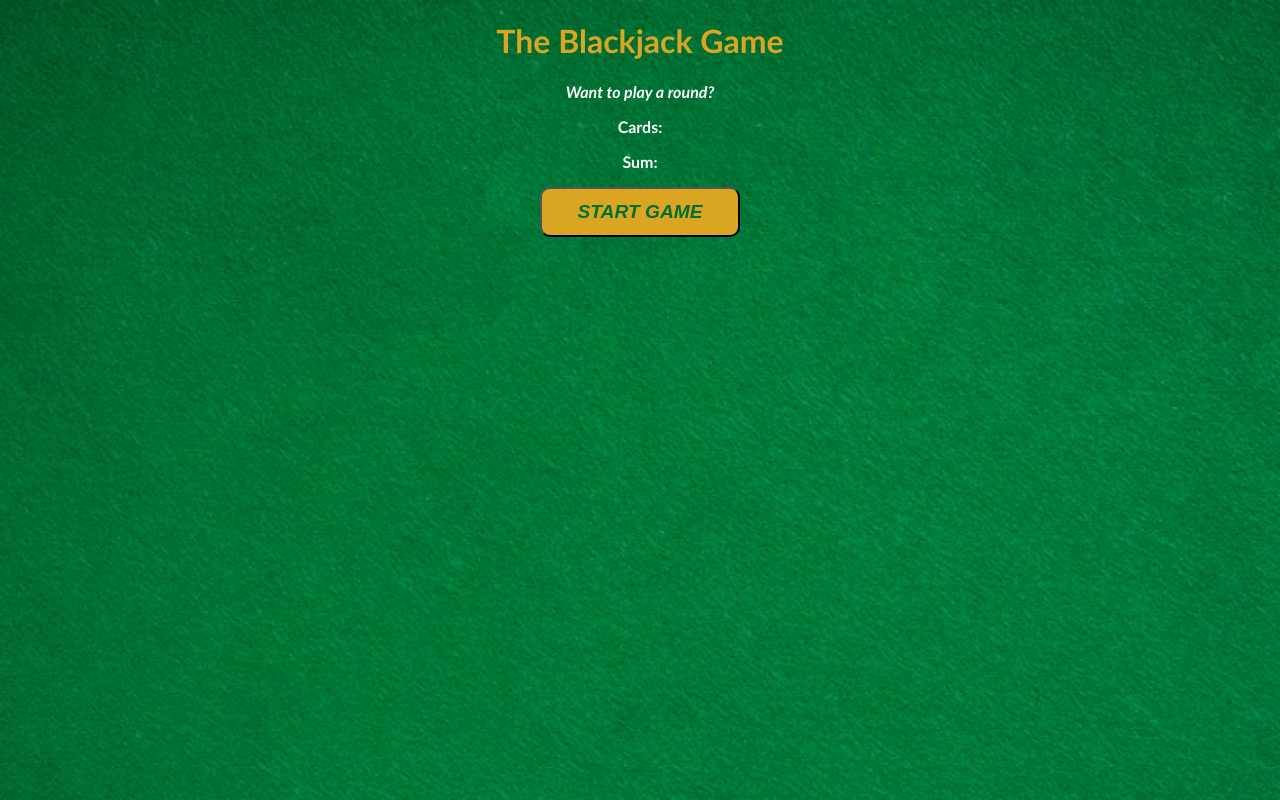
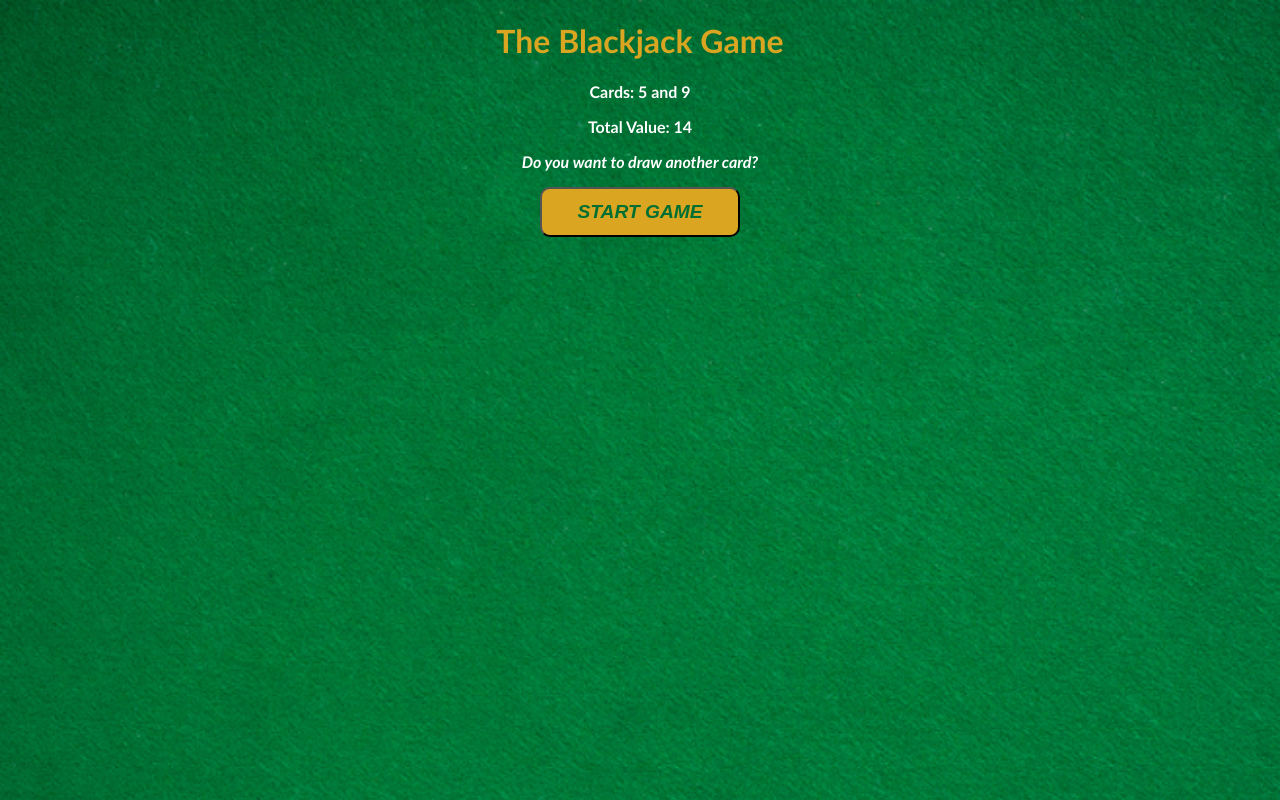
Before and after one commit to abythomas300/Blackjack-Game, a plain HTML site: page index.html in a window 1280 px wide. Both pictures are taken after a click on the button "START GAME". Drawn offline with Linux system fonts and the light colour scheme.

Commit message:
feat: display values on screen when button is clicked

```diff
--- a/index.html
+++ b/index.html
@@ -8,9 +8,9 @@
 </head>
 <body>
     <h1>The Blackjack Game</h1>
+    <p id="cards-el">Cards:</p>
+    <p id="sum-el">Total Value:</p>
     <p id="message-el">Want to play a round?</p>
-    <p>Cards:</p>
-    <p>Sum:</p>
     <button onclick="startGame()">START GAME</button>
     <script src="script.js"></script>
 </body>
--- a/script.js
+++ b/script.js
@@ -1,3 +1,6 @@
+let messageEl = document.getElementById("message-el");
+let cardsEl = document.getElementById("cards-el");
+let sumEl = document.getElementById("sum-el");
 let hasBlackjack = false;
 let isAlive = true;
 let message = '';
@@ -26,21 +29,21 @@ function startGame() {
     let firstCard = pickCard();
     let secondCard = pickCard();
     let sumOfCards = firstCard + secondCard;
-    console.log("Your total card value:", sumOfCards)
-    console.log("Your second card:", secondCard)
+    cardsEl.textContent = `Cards: ${firstCard} and ${secondCard}`;
+    sumEl.textContent = `Total Value: ${sumOfCards}`;
 
     if(sumOfCards <= 20) {
-    // Checking score
-    message = "You want to draw another card?";
+        // Checking score
+        message = "Do you want to draw another card?";
 
     }else if(sumOfCards === 21) {
-    hasBlackjack = true;
-    message = "Blackjack! You won 1.5x you bet value.";
+        hasBlackjack = true;
+        message = "Blackjack! You won 1.5x of your bet value.";
     }else {
-    isAlive = false;
-    message = "Alas, you bust. You lost your money to the dealer.";
+        isAlive = false;
+        message = "You lost your money to the dealer.";
     }
 
     // Final message
-    console.log(message);
+    messageEl.textContent = message;
 }
```
